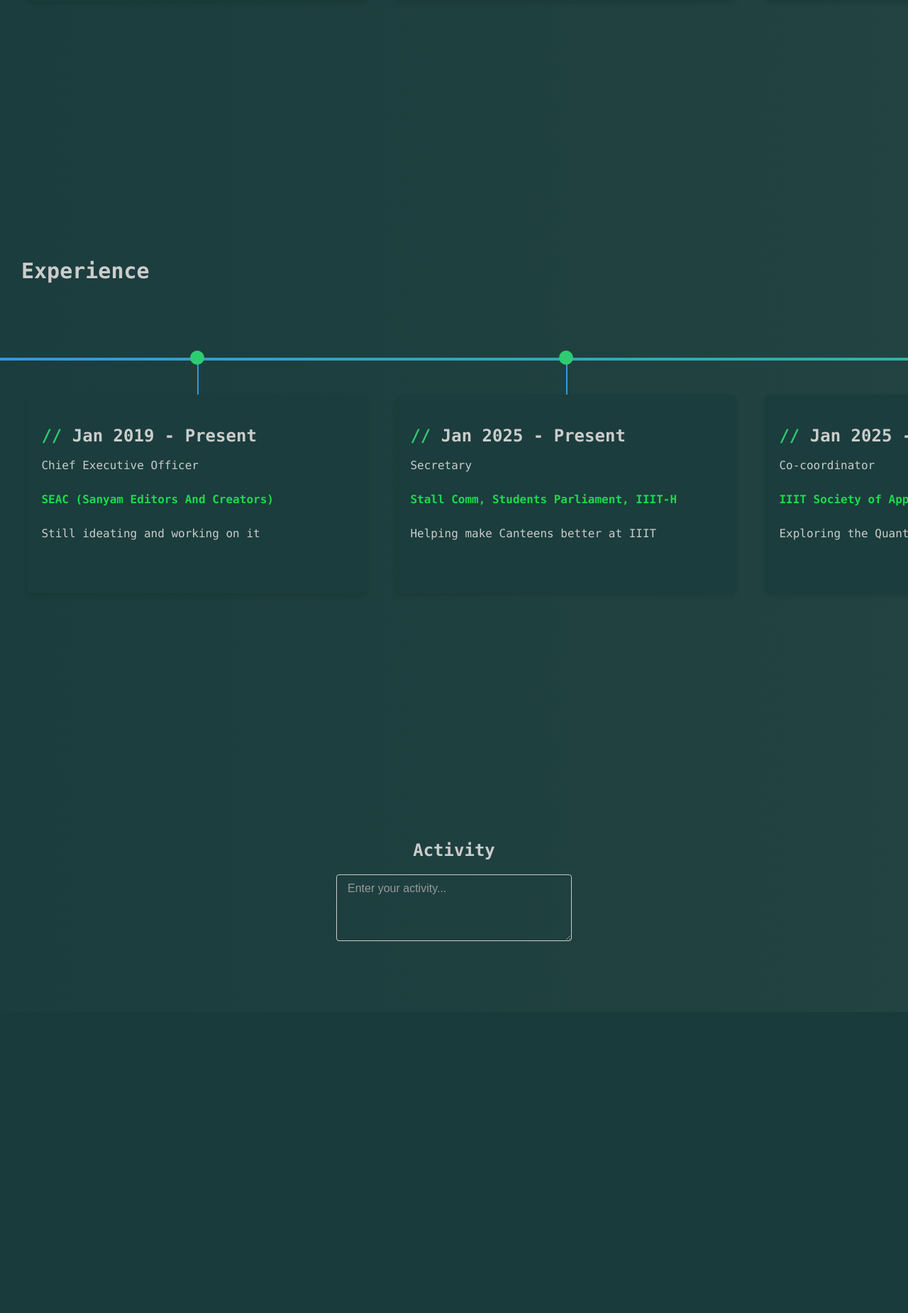
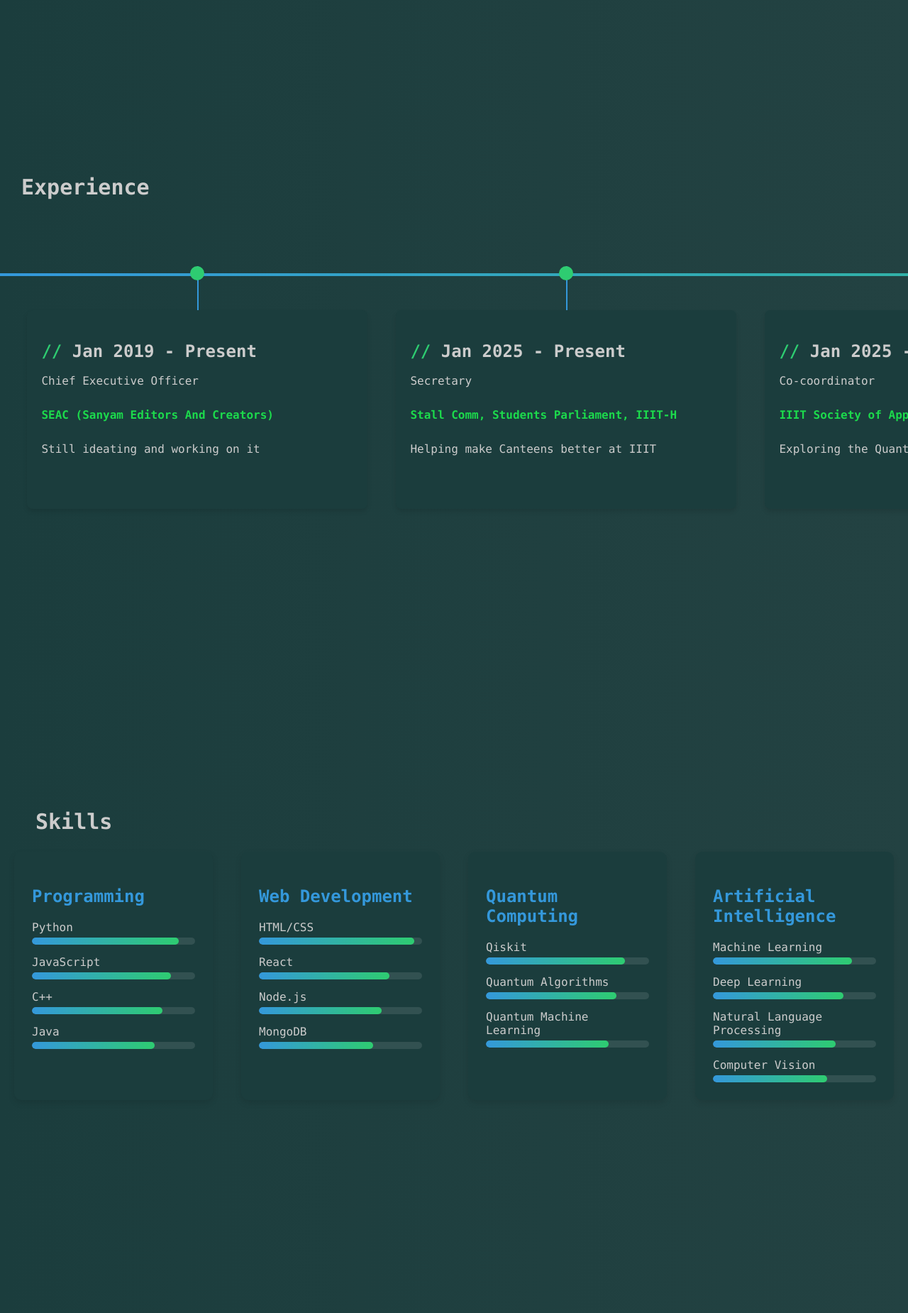
Before and after one commit to sanyamseac/sanyamseac.github.io, a PHP site: page / in a window 1280 px wide. Shown: the part 2725-4575 px from the top of the page at 71% size. Before the commit the page ends 4051 px from the top, so only its background shows below. Run offline with PHP 8.4, Linux system fonts and the light colour scheme.

Commit message:
Added temp skills

```diff
--- a/index.html
+++ b/index.html
@@ -14,20 +14,32 @@
 	<link rel="stylesheet" href="./styles/about.css">
 	<link rel="stylesheet" href="./styles/experience.css">
 	<link rel="stylesheet" href="./styles/activity.css">
-    <script src="./typing.js"></script>
-    <script src="./navbar.js"></script>
-	<script src="./activity.js"></script>
+	<link rel="stylesheet" href="./styles/skills.css">
+    <script src="./scripts/typing.js"></script>
+    <script src="./scripts/navbar.js"></script>
+	<script src="./scripts/activity.js"></script>
 </head>
 <body>
+	<!-- Menu Overlay -->
+<div class="menu-overlay"></div>
+
 <nav class="navbar hidden">
     <div class="navbar-container">
-            <div class="logo">SG</div>
+        <div class="logo">sanyamseac</div>
+        <button class="hamburger">
+            <span class="hamburger-bar"></span>
+            <span class="hamburger-bar"></span>
+            <span class="hamburger-bar"></span>
+        </button>
         <ul class="nav-menu">
             <li class="nav-item"><a href="#home" class="nav-link">Home</a></li>
             <li class="nav-item"><a href="#about" class="nav-link">About</a></li>
             <li class="nav-item"><a href="#education" class="nav-link">Education</a></li>
             <li class="nav-item"><a href="#experience" class="nav-link">Experience</a></li>
+			<li class="nav-item"><a href="#skills" class="nav-link">Skills</a></li>
 			<li class="nav-item"><a href="#contact" class="nav-link">Contact</a></li>
+            <li class="nav-item"><a href="#" class="nav-link">Resume</a></li>
+			<li class="nav-item"><a href="#activity" class="nav-link">Activity</a></li>
         </ul>
     </div>
 </nav>
@@ -43,11 +55,11 @@
     <div class="full-screen-div" id="home">
         <div class="landing-container">
 			<div class="comparison-image">
-				<img src="./sanyam.png" alt="Sanyam Gandhi">
+				<img src="./static/sanyam.png" alt="Sanyam Gandhi">
 			</div>
 			<h1 class="column name">Hi! <br> I'm Sanyam Gandhi</h1>
 			<div class="comparison-image">
-				<img src="./seac.png" alt="Sanyam Gandhi">
+				<img src="./static/seac.png" alt="SEAC">
 			</div>
 		</div>
     </div>
@@ -70,14 +82,16 @@
 				<ul class="about-list">
 					<li>Age: 18</li>
 					<li>Birthplace: <a href="">Tosham, Haryana</a></li>
-					<li>Interests: AI, ML, Data Science</li>
-					<li>Hobbies: Reading, Coding, Gaming</li>
+					<li>Interests: Quantum Science, Artificial Intelligence</li>
+					<li>Hobbies: Finding Mistakes</li>
 				</ul>
 			</div>
 
 			<div class="images">
-				<img src="./seac.png" alt="Sanyam Gandhi">
-				<img src="./sanyam.png" alt="Sanyam Gandhi">
+				<img src="./static/tosham-hills.webp" alt="Tosham Hills">
+				<h5>Credits: <a href="https://www.google.com/maps/contrib/108857842872496883188">Rohit Choudhary</a></h5>
+				<img src="./static/tosham-wide.png" alt="Tosham Wide">
+				<h5>Credits: <a href="https://www.google.com/maps/contrib/108884695977447469912">Ajay Singh</a></h5>
 				<h5>Some photos from my birthplace</h5>
 			</div>
 		</div>
@@ -86,7 +100,7 @@
 	<div class="full-screen-div" id="education">
 		<div class="experience-container">
 			<div class="experience-text">
-				<h2>Education</h2>
+				<h2>Education & Achievements</h2>
 			</div>
 			<div class="timeline-section">
 				<div class="timeline-container">
@@ -197,11 +211,136 @@
 			</div>
 		</div>
 	</div>
+	<div class="full-screen-div" id="skills">
+    <div class="skills-container">
+        <div class="experience-text">
+			<h2>Skills</h2>
+		</div>
+        <div class="skills-grid">
+            <div class="skill-category">
+                <h3>Programming</h3>
+                <div class="skill-bars">
+                    <div class="skill-item">
+                        <div class="skill-name">Python</div>
+                        <div class="skill-bar">
+                            <div class="skill-level" style="width: 90%"></div>
+                        </div>
+                    </div>
+                    <div class="skill-item">
+                        <div class="skill-name">JavaScript</div>
+                        <div class="skill-bar">
+                            <div class="skill-level" style="width: 85%"></div>
+                        </div>
+                    </div>
+                    <div class="skill-item">
+                        <div class="skill-name">C++</div>
+                        <div class="skill-bar">
+                            <div class="skill-level" style="width: 80%"></div>
+                        </div>
+                    </div>
+                    <div class="skill-item">
+                        <div class="skill-name">Java</div>
+                        <div class="skill-bar">
+                            <div class="skill-level" style="width: 75%"></div>
+                        </div>
+                    </div>
+                </div>
+            </div>
 
+            <div class="skill-category">
+                <h3>Web Development</h3>
+                <div class="skill-bars">
+                    <div class="skill-item">
+                        <div class="skill-name">HTML/CSS</div>
+                        <div class="skill-bar">
+                            <div class="skill-level" style="width: 95%"></div>
+                        </div>
+                    </div>
+                    <div class="skill-item">
+                        <div class="skill-name">React</div>
+                        <div class="skill-bar">
+                            <div class="skill-level" style="width: 80%"></div>
+                        </div>
+                    </div>
+                    <div class="skill-item">
+                        <div class="skill-name">Node.js</div>
+                        <div class="skill-bar">
+                            <div class="skill-level" style="width: 75%"></div>
+                        </div>
+                    </div>
+                    <div class="skill-item">
+                        <div class="skill-name">MongoDB</div>
+                        <div class="skill-bar">
+                            <div class="skill-level" style="width: 70%"></div>
+                        </div>
+                    </div>
+                </div>
+            </div>
+
+            <div class="skill-category">
+                <h3>Quantum Computing</h3>
+                <div class="skill-bars">
+                    <div class="skill-item">
+                        <div class="skill-name">Qiskit</div>
+                        <div class="skill-bar">
+                            <div class="skill-level" style="width: 85%"></div>
+                        </div>
+                    </div>
+                    <div class="skill-item">
+                        <div class="skill-name">Quantum Algorithms</div>
+                        <div class="skill-bar">
+                            <div class="skill-level" style="width: 80%"></div>
+                        </div>
+                    </div>
+                    <div class="skill-item">
+                        <div class="skill-name">Quantum Machine Learning</div>
+                        <div class="skill-bar">
+                            <div class="skill-level" style="width: 75%"></div>
+                        </div>
+                    </div>
+                </div>
+            </div>
+
+            <div class="skill-category">
+                <h3>Artificial Intelligence</h3>
+                <div class="skill-bars">
+                    <div class="skill-item">
+                        <div class="skill-name">Machine Learning</div>
+                        <div class="skill-bar">
+                            <div class="skill-level" style="width: 85%"></div>
+                        </div>
+                    </div>
+                    <div class="skill-item">
+                        <div class="skill-name">Deep Learning</div>
+                        <div class="skill-bar">
+                            <div class="skill-level" style="width: 80%"></div>
+                        </div>
+                    </div>
+                    <div class="skill-item">
+                        <div class="skill-name">Natural Language Processing</div>
+                        <div class="skill-bar">
+                            <div class="skill-level" style="width: 75%"></div>
+                        </div>
+                    </div>
+                    <div class="skill-item">
+                        <div class="skill-name">Computer Vision</div>
+                        <div class="skill-bar">
+                            <div class="skill-level" style="width: 70%"></div>
+                        </div>
+                    </div>
+                </div>
+            </div>
+        </div>
+    </div>
+</div>
     <div class="full-screen-div" id="contact">
 		<div class="activity-container">
+		</div>
+    </div>
+    <div class="full-screen-div" id="activity">
+		<div class="activity-container">
 			<h2>Activity</h2>
-			<textarea class="text-box" id="activity-input" placeholder="Enter your activity..." rows="4"></textarea>
+			<textarea class="text-box" id="activity-input" placeholder="Enter the text..." rows="4"></textarea>
 			<text id="activity-output"></div>
 		</div>
     </div>
--- a/styles/about.css
+++ b/styles/about.css
@@ -34,7 +34,7 @@ a {
 
 .images img {
     width: 100%;
-    max-width: 300px;
+    max-width: 500px;
     height: auto;
     border-radius: 30% 70% 70% 30% / 30% 30% 70% 70%;
     box-shadow: 0 8px 20px rgba(0, 0, 0, 0.15);
--- a/styles/activity.css
+++ b/styles/activity.css
@@ -1,5 +1,6 @@
 .activity-container {
     display: flex;
+    font-size: 24px;
     flex-direction: column;
     align-items: center;
     justify-content: center;
@@ -9,10 +10,10 @@
 
 /* Basic text-box styling */
 .text-box {
-    width: 300px;
+    width: 80vw;
+    min-height: 200px;
     padding: 10px 15px;
-    font-family: Arial, sans-serif;
-    font-size: 16px;
+    font-size: 24px;
     color: var(--text-color);
     background-color: var(--background-color);
     border: 1px solid #ccc;
@@ -23,7 +24,7 @@
 
 .text-box:focus {
     outline: none;
-    border-color: #4d90fe;
+    border-color: var(--primary-color);
     box-shadow: inset 0 1px 3px rgba(0, 0, 0, 0.1), 0 0 8px rgba(77, 144, 254, 0.6);
 }
 
--- /dev/null
+++ b/styles/skills.css
@@ -0,0 +1,133 @@
+.skills-container {
+    width: 100%;
+    display: flex;
+    flex-direction: column;
+    justify-content: center;
+    position: relative;
+    padding: 60px 20px;
+}
+
+.skills-grid {
+    display: grid;
+    grid-template-columns: repeat(4, 2fr);
+    gap: 40px;
+}
+
+.skill-category {
+    background: var(--codeArea-background);
+    border-radius: 10px;
+    padding: 25px;
+    box-shadow: 0 4px 10px rgba(0, 0, 0, 0.1);
+    transition: transform 0.3s ease, box-shadow 0.3s ease;
+}
+
+.skill-category:hover {
+    transform: translateY(-5px);
+    box-shadow: 0 6px 15px rgba(0, 0, 0, 0.15);
+}
+
+.skill-category h3 {
+    color: var(--primary-color);
+    font-size: 1.5rem;
+    margin-bottom: 20px;
+    text-align: left;
+}
+
+.skill-bars {
+    display: flex;
+    flex-direction: column;
+    gap: 15px;
+}
+
+.skill-item {
+    display: flex;
+    flex-direction: column;
+    gap: 5px;
+}
+
+.skill-name {
+    color: var(--text-color);
+    font-size: 1rem;
+    font-weight: 500;
+}
+
+.skill-bar {
+    height: 10px;
+    background: rgba(255, 255, 255, 0.1);
+    border-radius: 5px;
+    overflow: hidden;
+}
+
+.skill-level {
+    height: 100%;
+    background: linear-gradient(90deg, var(--primary-color), var(--secondary-color));
+    border-radius: 5px;
+    transition: width 1s ease;
+}
+
+@keyframes fillSkill {
+    from { width: 0; }
+}
+
+.skill-level {
+    animation: fillSkill 1.5s ease forwards;
+}
+
+@media screen and (max-width: 1200px) {
+    .skills-grid {
+        grid-template-columns: repeat(3, 1fr);
+        gap: 30px;
+    }
+
+}
+
+@media (max-width: 992px) {
+    .skills-grid {
+        grid-template-columns: 1fr 1fr;
+        gap: 30px;
+    }
+}
+
+@media (max-width: 768px) {
+    .skills-container {
+        padding: 60px 20px;
+    }
+
+    .skills-container h2 {
+        font-size: 2rem;
+        margin-bottom: 30px;
+    }
+
+    .skill-category {
+        padding: 20px;
+    }
+
+    .skill-category h3 {
+        font-size: 1.3rem;
+        margin-bottom: 15px;
+    }
+}
+
+@media (max-width: 480px) {
+    .skills-grid {
+        grid-template-columns: 1fr;
+        gap: 20px;
+    }
+
+    .skills-container {
+        padding: 40px 15px;
+    }
+
+    .skills-container h2 {
+        font-size: 1.8rem;
+        margin-bottom: 25px;
+    }
+
+    .skill-category {
+        padding: 15px;
+    }
+
+    .skill-bars {
+        gap: 10px;
+    }
+}
```
Also changed, not shown: navbar.js (deleted, +0 -21 lines), scripts/activity.js (renamed from activity.js, +4 -9 lines), scripts/navbar.js (added, +53 -0 lines), styles/navbar.css (+87 -7 lines), scripts/typing.js (renamed from typing.js), static/sanyam.png (renamed from sanyam.png), static/seac.png (renamed from seac.png), static/tosham-hills.webp (added), static/tosham-wide.png (added). Lines whose indentation alone changed are shown as unchanged.
